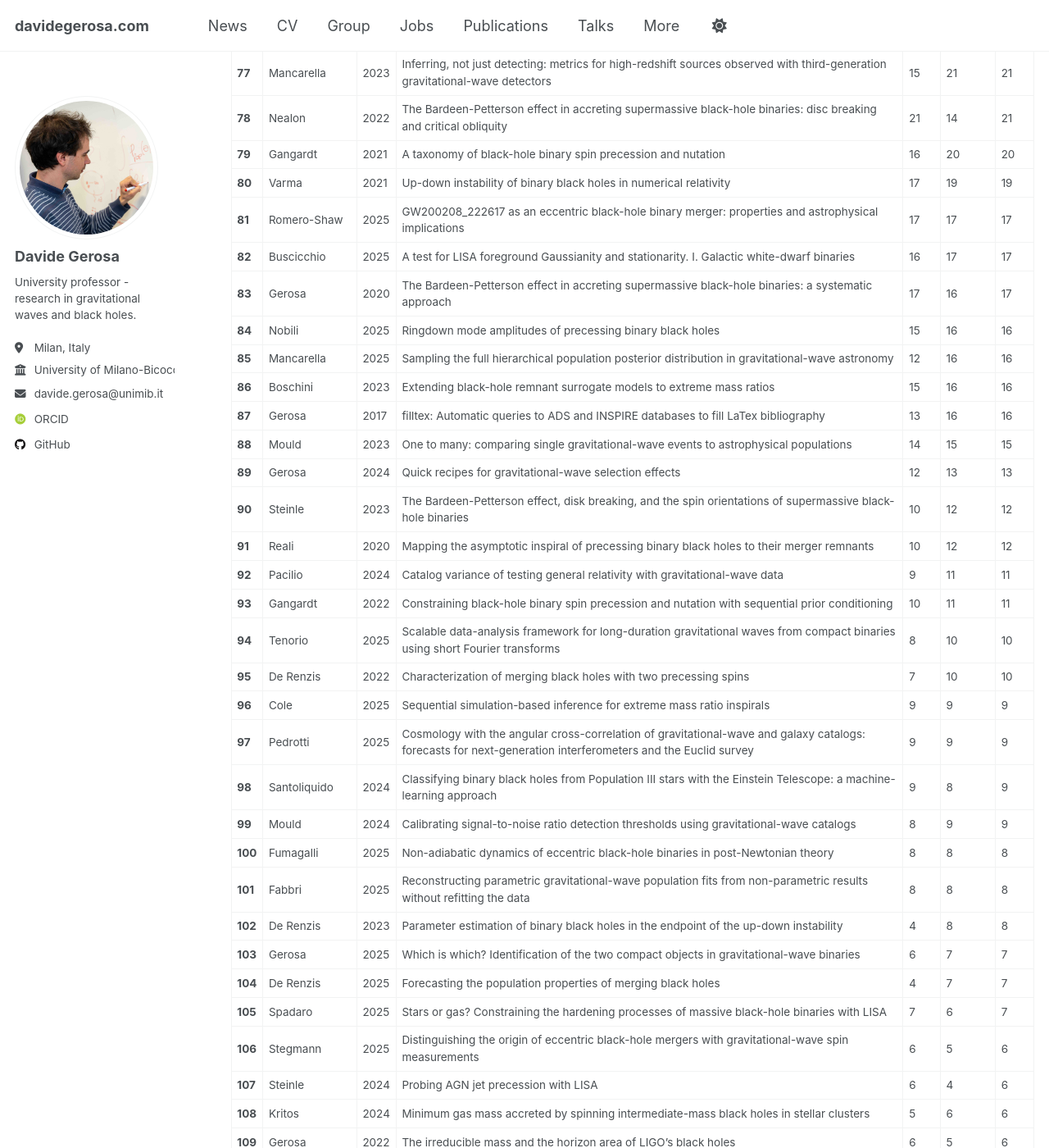
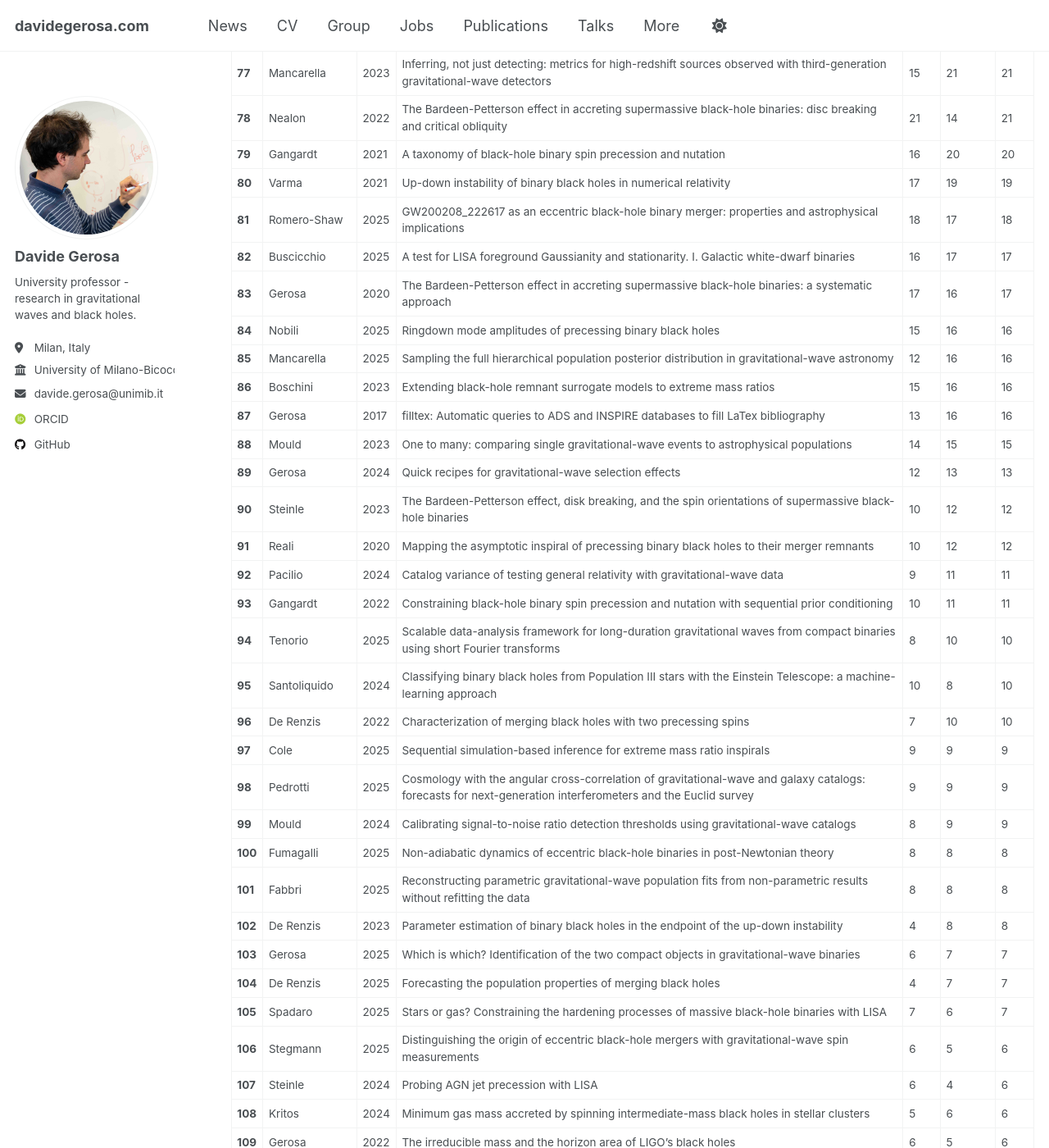
Before and after one commit to dgerosa/website, a Jekyll site: the page built from _pages/citations.md, in a window 1280 px wide and 1400 px high, scrolled down 3555 px. Shown: the whole window at 82% size. Built offline with Jekyll 4.4.1, drawn with Linux system fonts in a browser that asks for light colours; some web fonts are replaced; some of the changed text lies outside the part shown.

Commit message:
Website update from workflow

```diff
--- a/_pages/_citations.md
+++ b/_pages/_citations.md
@@ -89,7 +89,7 @@
 | **78** | Nealon | 2022 | The Bardeen-Petterson effect in accreting supermassive black-hole binaries: disc breaking and critical obliquity | 21 | 14 | 21 |
 | **79** | Gangardt | 2021 | A taxonomy of black-hole binary spin precession and nutation | 16 | 20 | 20 |
 | **80** | Varma | 2021 | Up-down instability of binary black holes in numerical relativity | 17 | 19 | 19 |
-| **81** | Romero-Shaw | 2025 | GW200208_222617 as an eccentric black-hole binary merger: properties and astrophysical implications | 17 | 17 | 17 |
+| **81** | Romero-Shaw | 2025 | GW200208_222617 as an eccentric black-hole binary merger: properties and astrophysical implications | 18 | 17 | 18 |
 | **82** | Buscicchio | 2025 | A test for LISA foreground Gaussianity and stationarity. I. Galactic white-dwarf binaries | 16 | 17 | 17 |
 | **83** | Gerosa | 2020 | The Bardeen-Petterson effect in accreting supermassive black-hole binaries: a systematic approach | 17 | 16 | 17 |
 | **84** | Nobili | 2025 | Ringdown mode amplitudes of precessing binary black holes | 15 | 16 | 16 |
@@ -103,10 +103,10 @@
 | **92** | Pacilio | 2024 | Catalog variance of testing general relativity with gravitational-wave data | 9 | 11 | 11 |
 | **93** | Gangardt | 2022 | Constraining black-hole binary spin precession and nutation with sequential prior conditioning | 10 | 11 | 11 |
 | **94** | Tenorio | 2025 | Scalable data-analysis framework for long-duration gravitational waves from compact binaries using short Fourier transforms | 8 | 10 | 10 |
-| **95** | De Renzis | 2022 | Characterization of merging black holes with two precessing spins | 7 | 10 | 10 |
-| **96** | Cole | 2025 | Sequential simulation-based inference for extreme mass ratio inspirals | 9 | 9 | 9 |
-| **97** | Pedrotti | 2025 | Cosmology with the angular cross-correlation of gravitational-wave and galaxy catalogs: forecasts for next-generation interferometers and the Euclid survey | 9 | 9 | 9 |
-| **98** | Santoliquido | 2024 | Classifying binary black holes from Population III stars with the Einstein Telescope: a machine-learning approach | 9 | 8 | 9 |
+| **95** | Santoliquido | 2024 | Classifying binary black holes from Population III stars with the Einstein Telescope: a machine-learning approach | 10 | 8 | 10 |
+| **96** | De Renzis | 2022 | Characterization of merging black holes with two precessing spins | 7 | 10 | 10 |
+| **97** | Cole | 2025 | Sequential simulation-based inference for extreme mass ratio inspirals | 9 | 9 | 9 |
+| **98** | Pedrotti | 2025 | Cosmology with the angular cross-correlation of gravitational-wave and galaxy catalogs: forecasts for next-generation interferometers and the Euclid survey | 9 | 9 | 9 |
 | **99** | Mould | 2024 | Calibrating signal-to-noise ratio detection thresholds using gravitational-wave catalogs | 8 | 9 | 9 |
 | **100** | Fumagalli | 2025 | Non-adiabatic dynamics of eccentric black-hole binaries in post-Newtonian theory | 8 | 8 | 8 |
 | **101** | Fabbri | 2025 | Reconstructing parametric gravitational-wave population fits from non-parametric results without refitting the data | 8 | 8 | 8 |
```
Also changed, not shown: other parts of _pages/_citations.md (+12 -12 lines), _pages/_group.md (+1 -1 lines), _pages/_publications.md (+1 -1 lines), _pages/_talks.md (+1 -1 lines).
